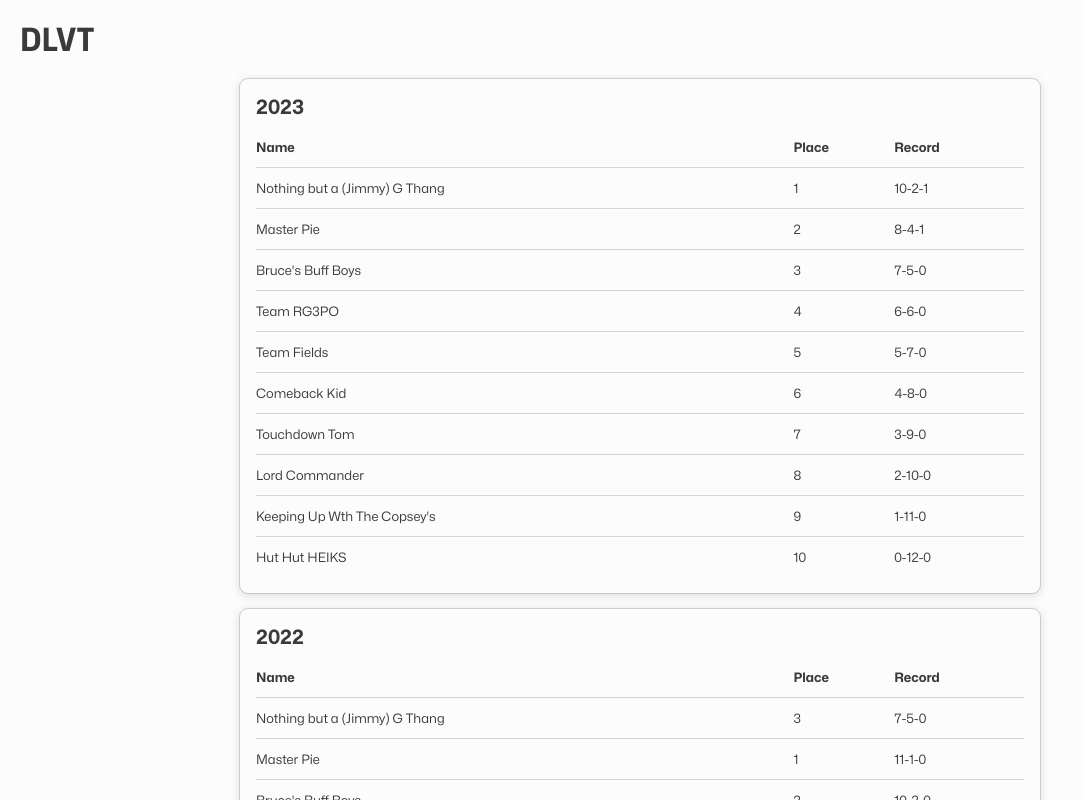
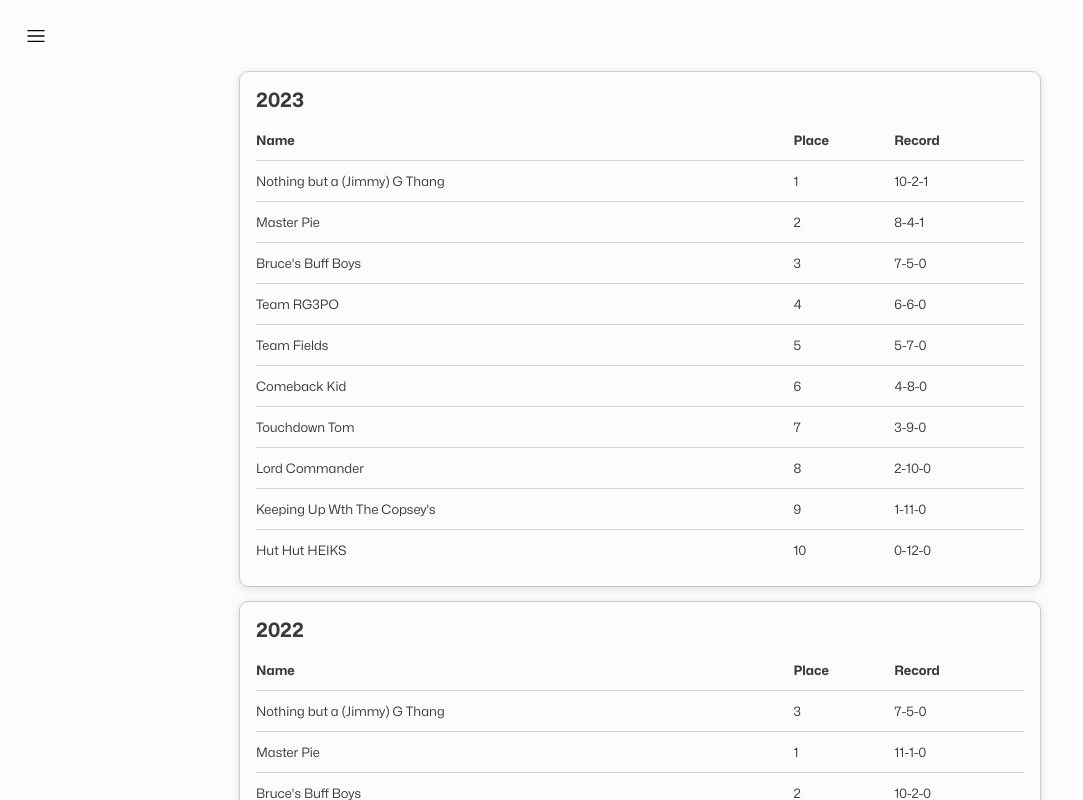
Before and after one commit to jordanwilliams/fantasy-football, a Next.js app: page /seasons in a window 1280 px wide. Shown: the top 800 px of the page, without its empty margins (0-1083 px from the left). Built offline with nearby package versions, Linux system fonts and the light colour scheme.

Commit message:
Add a header

```diff
--- a/components/layout-header.module.css
+++ b/components/layout-header.module.css
@@ -1,9 +1,48 @@
 .header {
+	display: flex;
+	align-items: center;
+	gap: var(--spacing-2);
 	padding: var(--spacing-5);
 }
 
-.title {
-	font-weight: 700;
+.button {
+	display: inline-flex;
+	justify-content: center;
+	align-items: center;
+	background: none;
+	border: none;
+	border-radius: var(--spacing-1);
+	width: 32px;
+	height: 32px;
+}
+
+.button svg {
+	width: var(--spacing-5);
+	height: var(--spacing-5);
+}
+
+.link {
 	font-stretch: 90%;
+	font-weight: 300;
 	user-select: none;
+	position: relative;
+	animation: magically-appear 1000ms both;
 }
+
+.linkActive::after {
+	content: '';
+	display: block;
+	height: 2px;
+	background: var(--gradient);
+	width: 100%;
+	position: absolute;
+}
+
+@keyframes magically-appear {
+	from {
+		opacity: 0;
+	}
+	to {
+		opacity: 1;
+	}
+}
--- a/components/layout-header.tsx
+++ b/components/layout-header.tsx
@@ -1,3 +1,7 @@
+'use client';
+import { useState } from 'react';
+import Link from 'next/link';
+import { usePathname } from 'next/navigation';
 import localFont from 'next/font/local';
 
 import styles from './layout-header.module.css';
@@ -6,10 +10,54 @@
 	src: '../fonts/hubot-sans.woff2',
 });
 
+enum Routes {
+	Home = '/',
+	Seasons = '/seasons',
+}
+
 export default function LayoutHeader() {
+	const pathname = usePathname();
+
+	const [showNavigation, setShowNavigation] = useState(false);
+
+	function toggleNav() {
+		setShowNavigation(!showNavigation);
+	}
+
 	return (
-		<header className={`${styles.header} ${hubotSans.className}`}>
-			<h1 className={styles.title}>DLVT</h1>
+		<header className={styles.header}>
+			<button className={styles.button} onClick={toggleNav}>
+				<svg
+					width="15"
+					height="15"
+					viewBox="0 0 15 15"
+					fill="none"
+					xmlns="http://www.w3.org/2000/svg"
+				>
+					<path
+						d="M1.5 3C1.22386 3 1 3.22386 1 3.5C1 3.77614 1.22386 4 1.5 4H13.5C13.7761 4 14 3.77614 14 3.5C14 3.22386 13.7761 3 13.5 3H1.5ZM1 7.5C1 7.22386 1.22386 7 1.5 7H13.5C13.7761 7 14 7.22386 14 7.5C14 7.77614 13.7761 8 13.5 8H1.5C1.22386 8 1 7.77614 1 7.5ZM1 11.5C1 11.2239 1.22386 11 1.5 11H13.5C13.7761 11 14 11.2239 14 11.5C14 11.7761 13.7761 12 13.5 12H1.5C1.22386 12 1 11.7761 1 11.5Z"
+						fill="currentColor"
+						fill-rule="evenodd"
+						clip-rule="evenodd"
+					></path>
+				</svg>
+			</button>
+			{showNavigation && (
+				<>
+					<Link
+						href={Routes.Home}
+						className={`${styles.link} ${pathname === Routes.Home ? styles.linkActive : ''}`}
+					>
+						Home
+					</Link>
+					<Link
+						href={Routes.Seasons}
+						className={`${styles.link} ${pathname === Routes.Seasons ? styles.linkActive : ''}`}
+					>
+						Seasons
+					</Link>
+				</>
+			)}
 		</header>
 	);
 }
```
